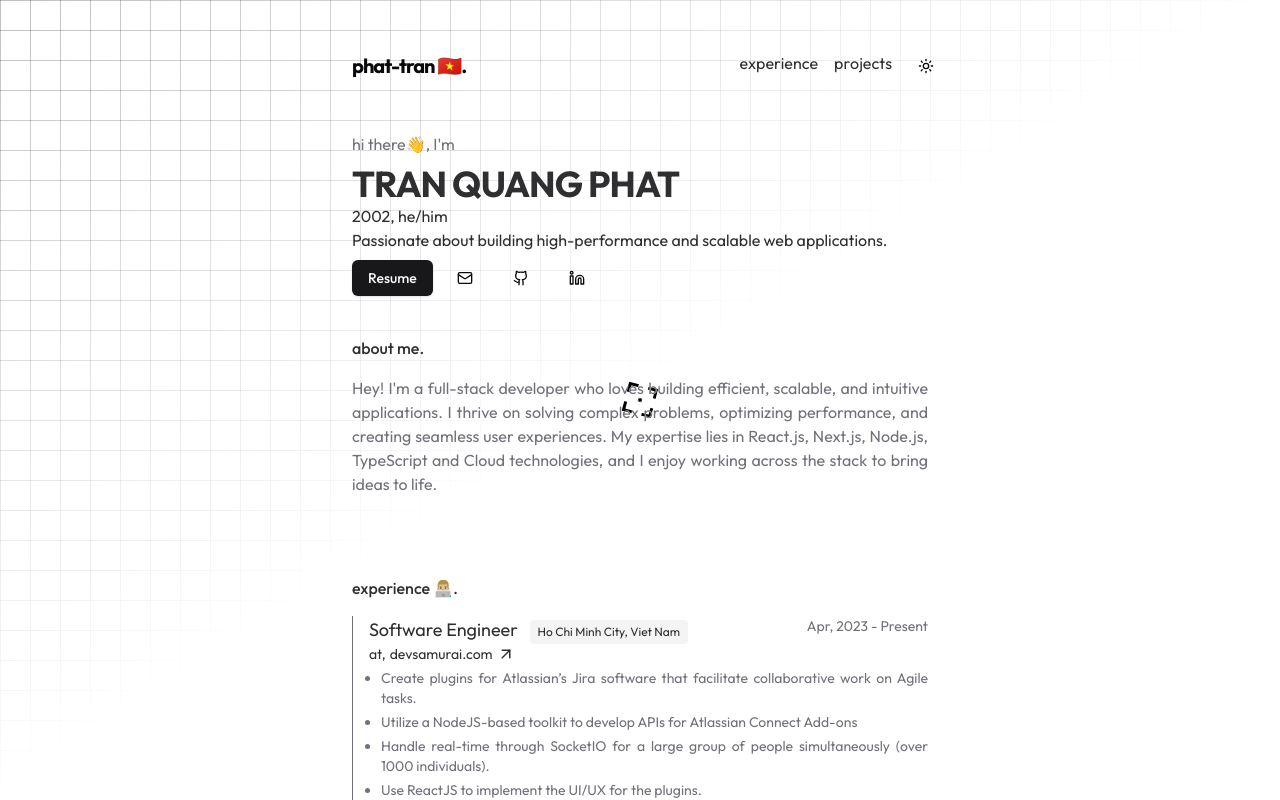
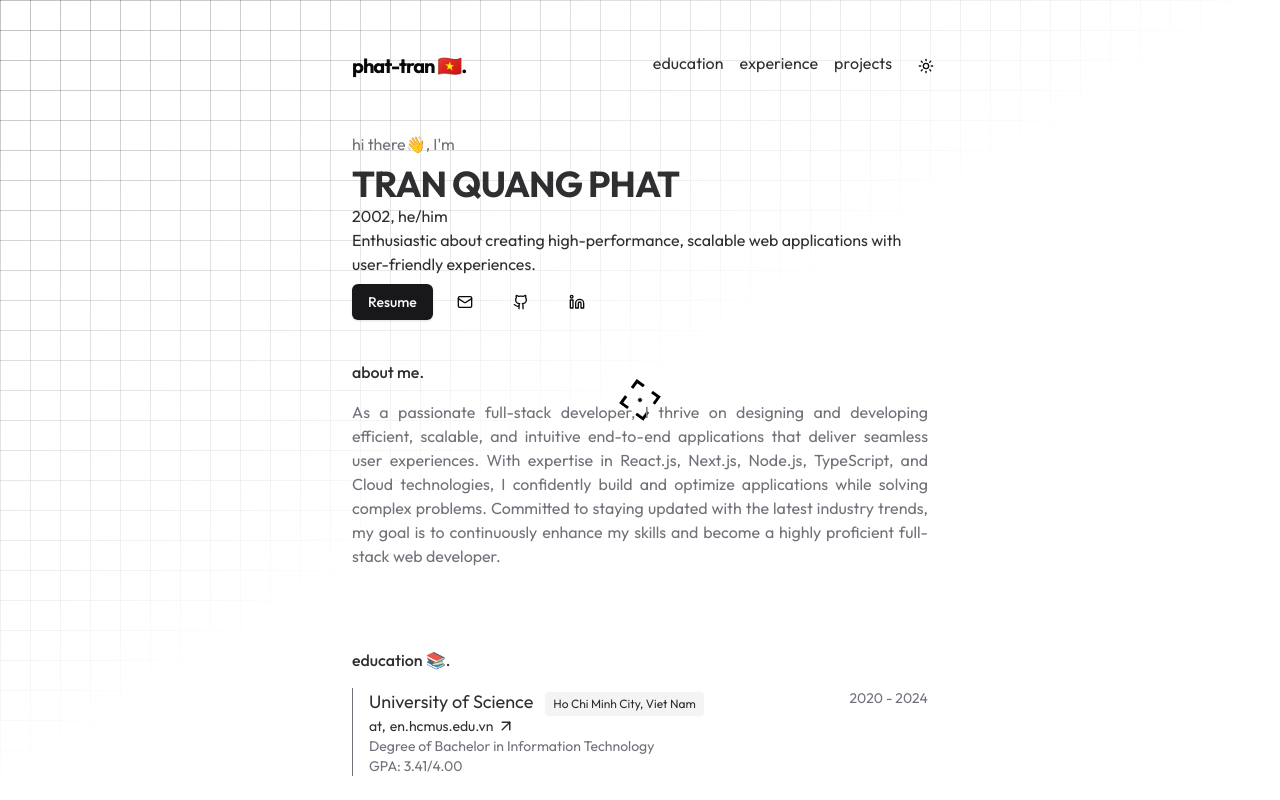
Before and after one commit to phats02/portfolio, a Next.js app: page / in a window 1280 px wide. Shown: the top 800 px of the page. Built offline with nearby package versions, Linux system fonts and the light colour scheme.

Commit message:
[ADDED]: Education section

```diff
--- a/src/app/data.ts
+++ b/src/app/data.ts
@@ -24,21 +24,28 @@ export const DATA = {
     AGE: "2002",
     PRONOUN: "he/him",
     HEADLINE:
-      "Passionate about building high-performance and scalable web applications.",
-    RESUME:
-      "https://drive.google.com/file/d/1piWpArbdbjt4PKF4gZlR0nkD09au_8fE/view",
+      "Enthusiastic about creating high-performance, scalable web applications with user-friendly experiences.",
+    // RESUME:
+    //   "https://drive.google.com/file/d/1piWpArbdbjt4PKF4gZlR0nkD09au_8fE/view",
     EMAIL: "mailto:work.phattran.2002@gmail.com",
     GITHUB: "https://github.com/phats02",
     LINKEDIN: "https://www.linkedin.com/in/tq-phat",
   },
-
   ABOUT_ME: {
     INTRO:
-      "Hey! I'm a full-stack developer who loves building efficient, scalable, and intuitive applications. I thrive on solving complex problems, optimizing performance, and creating seamless user experiences.",
+      "As a passionate full-stack developer, I thrive on designing and developing efficient, scalable, and intuitive end-to-end applications that deliver seamless user experiences.",
     EXPERTISE:
-      "My expertise lies in React.js, Next.js, Node.js, TypeScript and Cloud technologies, and I enjoy working across the stack to bring ideas to life.",
+      "With expertise in React.js, Next.js, Node.js, TypeScript, and Cloud technologies, I confidently build and optimize applications while solving complex problems. Committed to staying updated with the latest industry trends, my goal is to continuously enhance my skills and become a highly proficient full-stack web developer.",
   },
-
+  EDUCATION: {
+    "University of Science": {
+      WEBSITE: "https://en.hcmus.edu.vn/overview/",
+      DEGREE: "Degree of Bachelor in Information Technology",
+      LOCATION: "Ho Chi Minh City, Viet Nam",
+      DURATION: "2020 - 2024",
+      GPA: "3.41/4.00",
+    }
+  },
   EXPERIENCE: {
     "DevSamurai Vietnam": {
       WEBSITE: "https://devsamurai.com",
--- a/src/app/page.tsx
+++ b/src/app/page.tsx
@@ -4,6 +4,7 @@ import { DATA } from "@/app/data";
 import {
   AboutMe,
   Contact,
+  Education,
   Experience,
   Footer,
   Header,
@@ -33,11 +34,12 @@ export default function Page() {
       <main className="px-4 min-h-lvh">
         <Header data={DATA.HEADER} />
         <AboutMe data={DATA.ABOUT_ME} />
+        <Education data={DATA.EDUCATION} />
         <Experience data={DATA.EXPERIENCE} />
+        <Skills data={DATA.SKILLS} />
         <Projects data={DATA.PROJECTS} />
-        <Skills data={DATA.SKILLS} />
         <Contact data={DATA.HEADER} />
-        <Footer />
+        {/* <Footer /> */}
       </main>
 
       {!checkMobile && <TargetCursor spinDuration={2} hideDefaultCursor />}
--- /dev/null
+++ b/src/components/sections/education.tsx
@@ -0,0 +1,62 @@
+import { extractDomain } from "@/lib/utils";
+import { ArrowUpRight } from "lucide-react";
+
+interface IEducationData {
+  WEBSITE: string;
+  DEGREE: string;
+  LOCATION: string;
+  DURATION: string;
+  GPA: string;
+}
+
+export function Education({
+  data,
+}: {
+  data: Record<string, IEducationData>;
+}) {
+  return (
+    <div id="education" className="py-10">
+      <h2 className="font-medium text-primary/90 text-base">education 📚.</h2>
+
+      <ul className="flex flex-col gap-12 mt-4 font-normal text-primary/90 text-base">
+        {Object.entries(data).map(([key, value]) => (
+          <li key={key} className="cursor-target">
+            <div className="pl-4 border-muted-foreground hover:border-primary border-l size-full transition-all duration-300">
+              <div className="flex sm:flex-row flex-col justify-between items-start">
+                <div>
+                  <p className="text-primary/90 text-lg">
+                    {key}{" "}
+                    <span className="inline-block bg-secondary max-sm:mb-2 ml-2 px-2 py-1 rounded text-xs">
+                      {value.LOCATION}
+                    </span>
+                  </p>
+                  <p className="flex items-center text-sm">
+                    at,{" "}
+                    <a
+                      target="_blank"
+                      rel="noopener noreferrer"
+                      className="flex items-center gap-1 ml-1"
+                      href={value.WEBSITE}
+                    >
+                      {extractDomain(value.WEBSITE)} <ArrowUpRight size={18} />
+                    </a>
+                  </p>
+                </div>
+                <p className="text-muted-foreground text-sm">
+                  {value.DURATION}
+                </p>
+              </div>
+
+              <p className="text-muted-foreground text-sm">
+                {value.DEGREE}
+              </p>
+              <p className="text-muted-foreground text-sm">
+                GPA: {value.GPA}
+              </p>
+            </div>
+          </li>
+        ))}
+      </ul>
+    </div>
+  );
+}
--- a/src/components/sections/index.ts
+++ b/src/components/sections/index.ts
@@ -7,3 +7,4 @@ export * from "./header";
 export * from "./navbar";
 export * from "./projects";
 export * from "./skills";
+export * from "./education";
--- a/src/components/sections/navbar.tsx
+++ b/src/components/sections/navbar.tsx
@@ -39,7 +39,7 @@ export function Navbar() {
 
       <nav className="flex items-center gap-2">
         <ul className="flex items-center gap-2 sm:gap-0">
-          {["experience", "projects"].map((link, index) => (
+          {["education", "experience", "projects"].map((link, index) => (
             <li key={index}>
               <AnimatedText href={`/#${link}`}>{link}</AnimatedText>
             </li>
```
Also changed, not shown: 1 other file (tests, documents, lock files or other folders).
